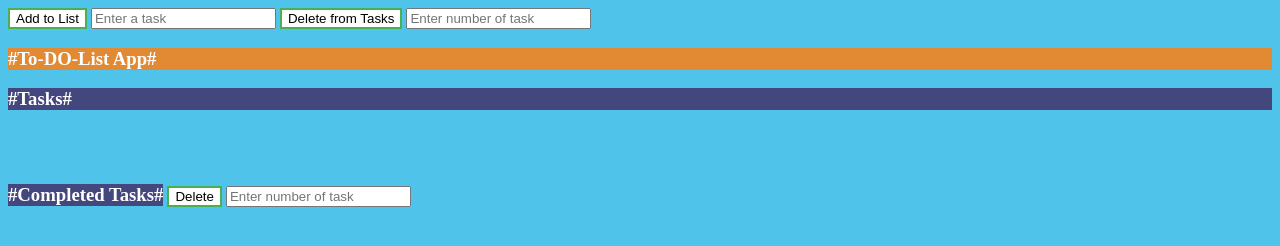
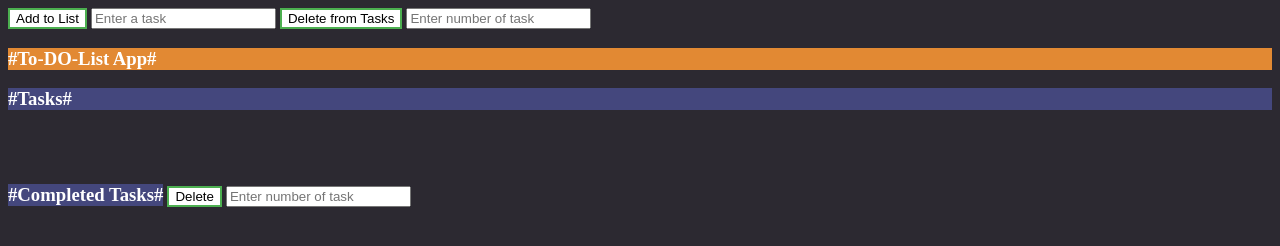
Before and after one commit to beratozdin/Basic-To-Do-App, a plain HTML site: page index.html in a window 1280 px wide. Drawn offline with nearby package versions, Linux system fonts and the light colour scheme.

Commit message:
background-color is updated

```diff
--- a/index.html
+++ b/index.html
@@ -27,7 +27,7 @@
 </style>
 </head>
 
-<body style="background-color:#4fc3ea;">
+<body style="background-color:#2c2931;">
 
 	<div id="app">
 		<button class="button" v-on:click="addList">Add to List</button>
```
